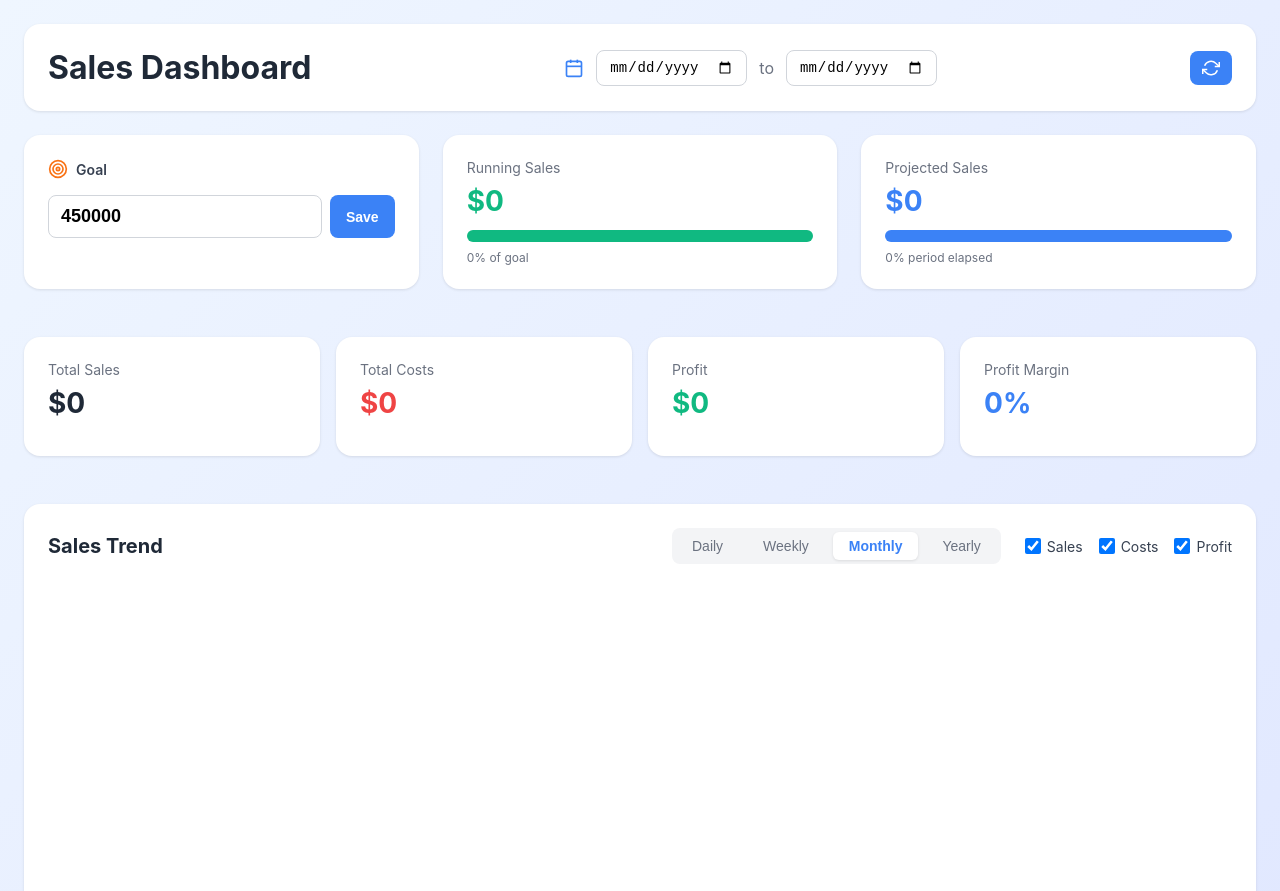
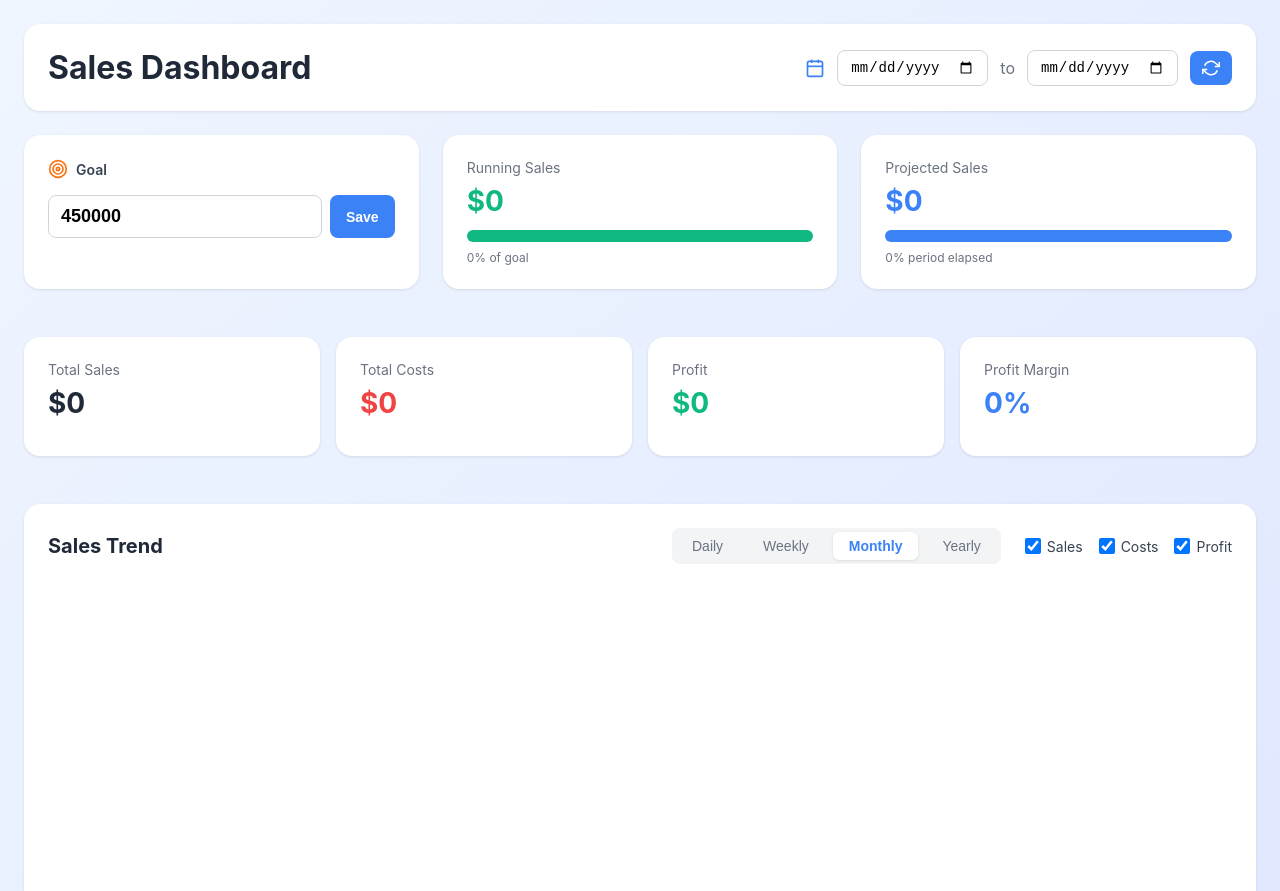
Before and after one commit to success-wq/custom-report-widget, a plain HTML site: page index.html in a window 1280 px wide. Shown: the top 891 px of the page. Drawn offline with nearby package versions, Linux system fonts and the light colour scheme; no server answers.

Commit message:
Fix formatting issues in index.html

```diff
--- a/index.html
+++ b/index.html
@@ -15,6 +15,7 @@
             <div class="card header-card">
                 <div class="header-content">
                     <h1>Sales Dashboard</h1>
+                        <div style="display: flex; gap: 12px; align-items: center;">
                     <div class="date-picker">
                         <svg width="20" height="20" viewBox="0 0 24 24" fill="none" stroke="currentColor" stroke-width="2">
                             <rect x="3" y="4" width="18" height="18" rx="2" ry="2"></rect>
@@ -33,6 +34,7 @@
                         <path d="M3.51 9a9 9 0 0 1 14.85-3.36L23 10M1 14l4.64 4.36A9 9 0 0 0 20.49 15"></path>
                     </svg>
                     </button>
+                        </div>
                 </div>
             </div>
 
```
